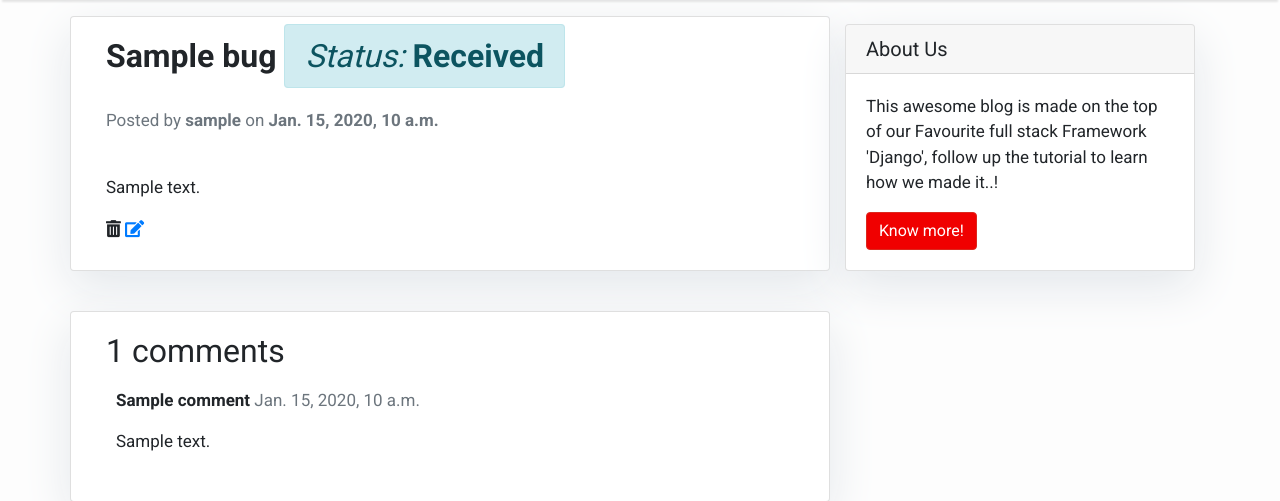
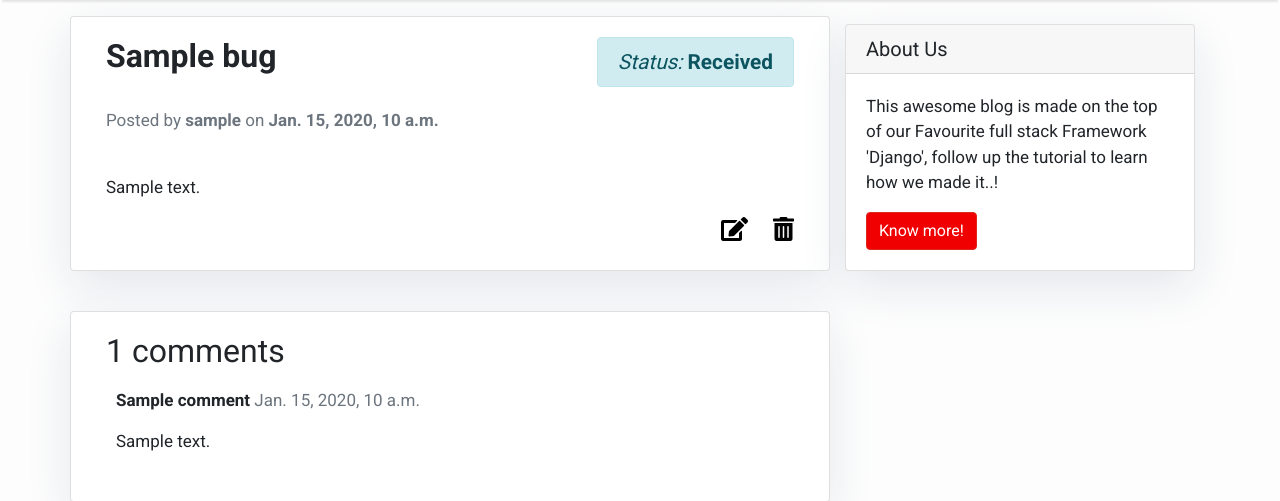
Before and after one commit to marius1989D/milestone-project-final, a Django app: page /bugs/1/ in a window 1280 px wide. Shown: the part 58-559 px from the top of the page. Run offline with Django 3.2, Linux system fonts and the light colour scheme; tables that the repository leaves empty hold one stand-in row (values such as "Sample post"); some libraries are stand-ins or nearby versions.

Commit message:
added bug report status and done some housekeeping

```diff
--- a/static/css/style.css
+++ b/static/css/style.css
@@ -26,3 +26,14 @@ body {
 .card {
     box-shadow: 0 16px 48px #E3E7EB;
 }
+h2>span {
+    font-size: 1.3rem;
+    float: right;
+}
+
+i.icon-cust {
+    padding-left: 25px;
+    float: right;
+    font-size: 1.5rem;
+    color: #000;
+}
```
